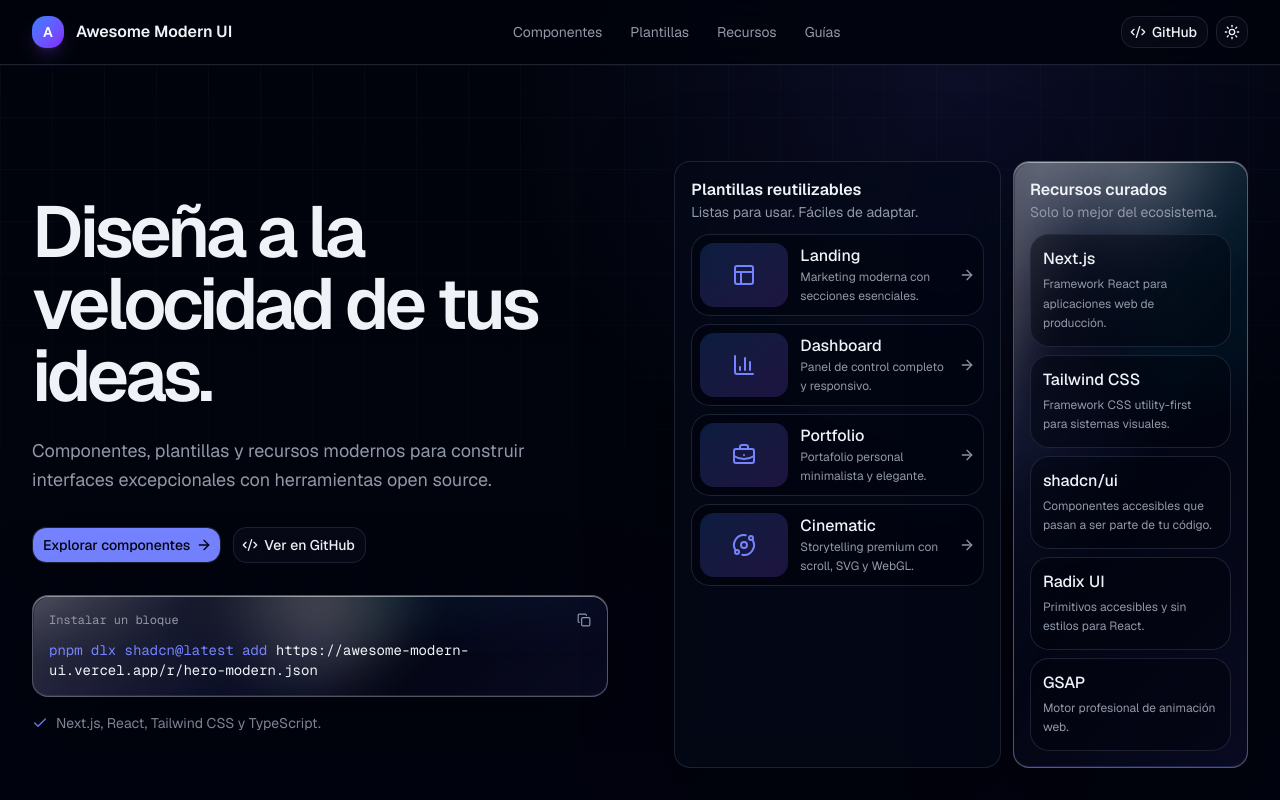
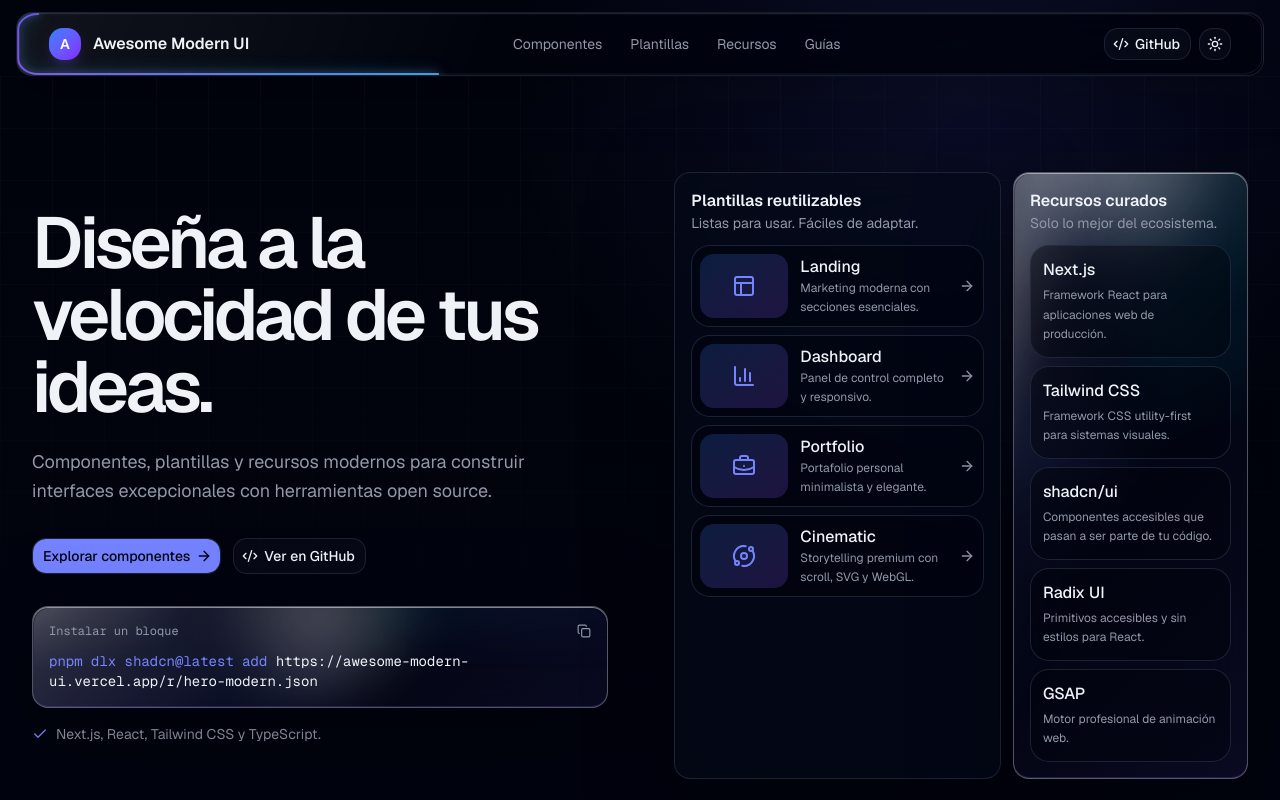
Before and after one commit to jesusoldekamp-hue/super-wow-ui-design, a Next.js app in the folder apps/web/: page / in a window 1280 px wide. Shown: the top 800 px of the page. Built offline with nearby package versions, Linux system fonts and the light colour scheme.

Commit message:
feat: add scroll-traced navbar outline

```diff
--- a/apps/web/app/layout.tsx
+++ b/apps/web/app/layout.tsx
@@ -58,7 +58,6 @@ export default function RootLayout({
     >
       <body className="font-sans antialiased">
         <ThemeProvider>
-          <div className="scroll-progress fixed inset-x-0 top-0 z-50 h-0.5 bg-primary" />
           <SiteHeader />
           {children}
           <SiteFooter />
--- a/apps/web/components/site-header.tsx
+++ b/apps/web/components/site-header.tsx
@@ -21,8 +21,41 @@ const links = [
 
 export function SiteHeader() {
   return (
-    <header className="sticky top-0 z-40 border-b bg-background/82 backdrop-blur-xl">
-      <div className="mx-auto flex h-16 max-w-7xl items-center justify-between px-5 lg:px-8">
+    <header className="sticky top-0 z-40 px-3 pt-3 sm:px-4">
+      <div className="site-nav-shell relative isolate mx-auto flex h-16 max-w-7xl items-center justify-between overflow-hidden rounded-2xl px-5 lg:px-8">
+        <svg
+          aria-hidden="true"
+          className="site-nav-outline pointer-events-none absolute inset-0 size-full"
+          preserveAspectRatio="none"
+          viewBox="0 0 1000 64"
+        >
+          <defs>
+            <linearGradient id="site-nav-progress-gradient" x1="0" x2="1" y1="0" y2="1">
+              <stop offset="0" stopColor="#6d5dfc" />
+              <stop offset="0.48" stopColor="#8b5cf6" />
+              <stop offset="0.76" stopColor="#22d3ee" />
+              <stop offset="1" stopColor="#34d399" />
+            </linearGradient>
+          </defs>
+          <rect
+            className="site-nav-outline-base"
+            height="62"
+            rx="16"
+            width="998"
+            x="1"
+            y="1"
+          />
+          <rect
+            className="site-nav-outline-progress"
+            data-testid="nav-scroll-progress"
+            height="62"
+            pathLength="1"
+            rx="16"
+            width="998"
+            x="1"
+            y="1"
+          />
+        </svg>
         <Link href="/" className="flex items-center gap-3 font-semibold">
           <span className="grid size-8 place-items-center rounded-lg bg-gradient-to-br from-blue-500 to-violet-600 text-sm text-white shadow-lg shadow-violet-500/20">
             A
--- a/packages/ui/src/styles/globals.css
+++ b/packages/ui/src/styles/globals.css
@@ -201,9 +201,9 @@ body {
   -webkit-text-fill-color: currentColor;
 }
 
-@keyframes scroll-progress {
-  from { transform: scaleX(0); }
-  to { transform: scaleX(1); }
+@keyframes nav-border-progress {
+  from { stroke-dashoffset: 1; }
+  to { stroke-dashoffset: 0; }
 }
 
 @keyframes reveal-in {
@@ -226,10 +226,50 @@ body {
   animation: none;
 }
 
-.scroll-progress {
-  animation: scroll-progress linear;
-  animation-timeline: scroll(root);
-  transform-origin: left;
+.site-nav-shell {
+  border: 1px solid color-mix(in oklch, var(--border) 84%, transparent);
+  background:
+    linear-gradient(110deg, color-mix(in oklch, white 7%, transparent), transparent 38%),
+    color-mix(in oklch, var(--background) 84%, transparent);
+  box-shadow:
+    inset 0 1px 0 color-mix(in oklch, white 9%, transparent),
+    0 16px 50px oklch(0.03 0.035 265 / 22%);
+  backdrop-filter: blur(24px) saturate(145%);
+}
+
+.site-nav-outline {
+  z-index: 10;
+  overflow: visible;
+}
+
+.site-nav-outline-base,
+.site-nav-outline-progress {
+  fill: none;
+  vector-effect: non-scaling-stroke;
+}
+
+.site-nav-outline-base {
+  stroke: color-mix(in oklch, var(--border) 72%, transparent);
+  stroke-width: 1;
+}
+
+.site-nav-outline-progress {
+  stroke: url("#site-nav-progress-gradient");
+  stroke-dasharray: 1;
+  stroke-dashoffset: 0;
+  stroke-linecap: round;
+  stroke-width: 2;
+  opacity: 0.92;
+  filter:
+    drop-shadow(0 0 4px oklch(0.72 0.2 275 / 80%))
+    drop-shadow(0 0 9px oklch(0.75 0.16 205 / 45%));
+}
+
+@supports (animation-timeline: scroll()) {
+  .site-nav-outline-progress {
+    animation: nav-border-progress linear both;
+    animation-timeline: scroll(root);
+  }
 }
 
 .split-line {
@@ -280,11 +320,18 @@ body {
   .liquid-glass__shine {
     display: none;
   }
+
+  .site-nav-outline-progress {
+    animation: none;
+    stroke-dashoffset: 0;
+    opacity: 0.72;
+  }
 }
 
 @supports not (backdrop-filter: blur(1px)) {
   .glass,
-  .liquid-glass {
+  .liquid-glass,
+  .site-nav-shell {
     background: var(--card);
   }
 }
```
Also changed, not shown: 1 other file (tests, documents, lock files or other folders).
